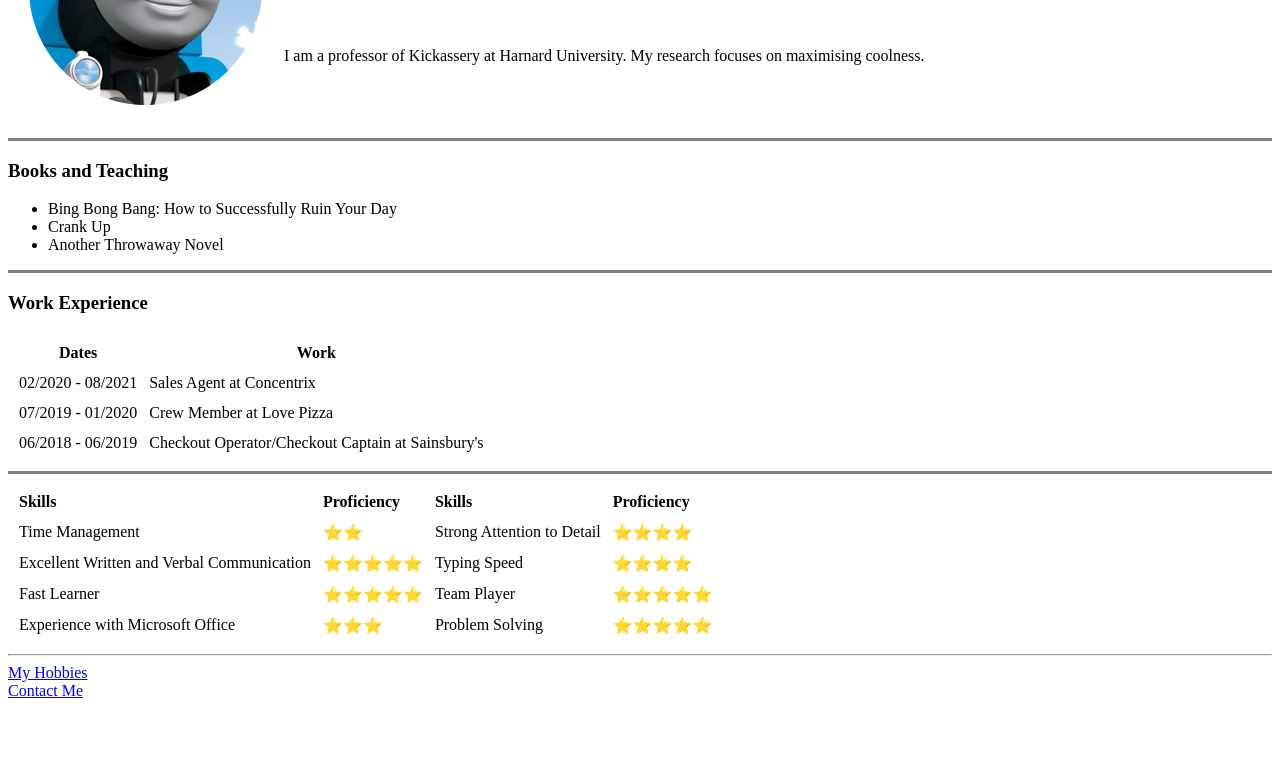
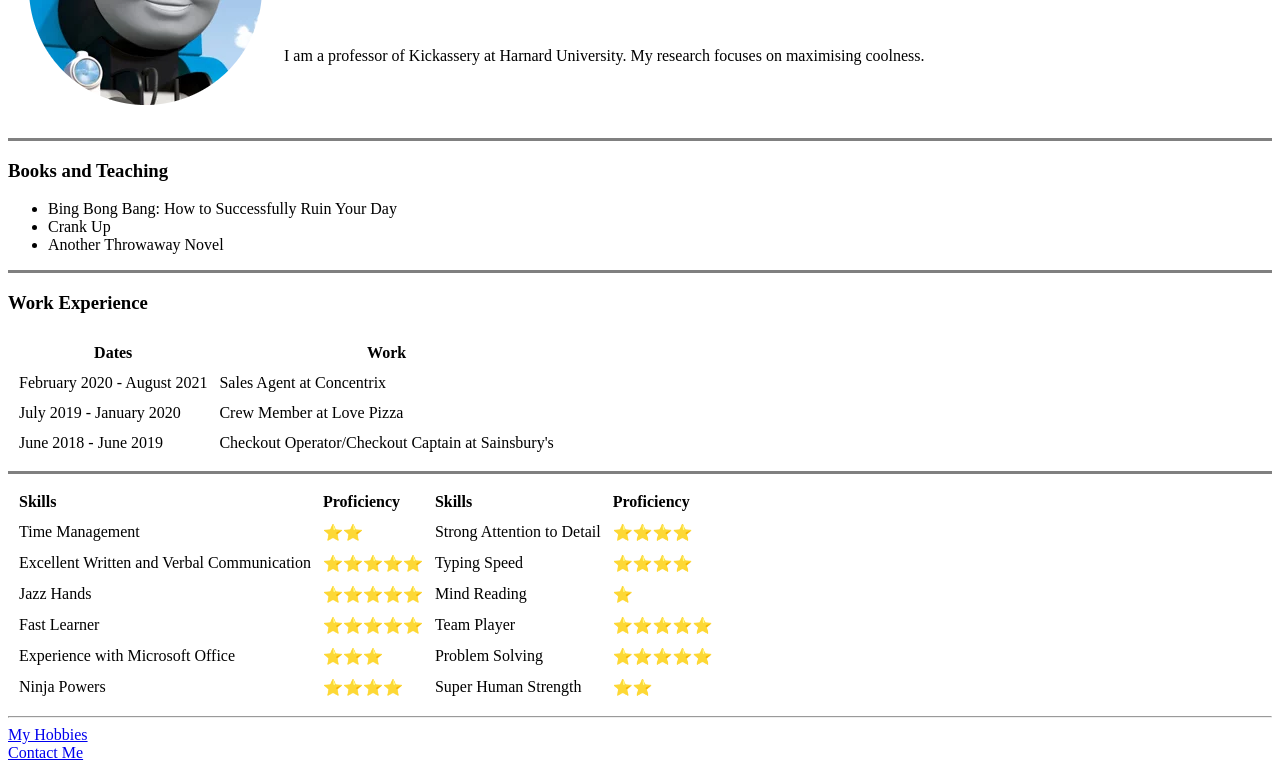
Before and after one commit to thomasjpole/CV, a plain HTML site: page index.html in a window 1280 px wide. Shown: the part 157-927 px from the top of the page. Before the commit the page ends 865 px from the top, so only its background shows below. Drawn offline with Linux system fonts and the light colour scheme.

Commit message:
Add new index

```diff
--- a/index.html
+++ b/index.html
@@ -35,15 +35,15 @@
       </thead>
       <tbody>
         <tr>
-          <td>02/2020 - 08/2021</td>
+          <td>February 2020 - August 2021</td>
           <td>Sales Agent at Concentrix</td>
         </tr>
         <tr>
-          <td>07/2019 - 01/2020</td>
+          <td>July 2019 - January 2020</td>
           <td>Crew Member at Love Pizza</td>
         </tr>
         <tr>
-          <td>06/2018 - 06/2019</td>
+          <td>June 2018 - June 2019</td>
           <td>Checkout Operator/Checkout Captain at Sainsbury's</td>
         </tr>
       </tbody>
@@ -72,17 +72,28 @@
           <td>⭐⭐⭐⭐</td>
         </tr>
         <tr>
+          <td>Jazz Hands</td>
+          <td>⭐⭐⭐⭐⭐</td>
+          <td>Mind Reading</td>
+          <td>⭐</td>
+        </tr>
+        <tr>
           <td>Fast Learner</td>
           <td>⭐⭐⭐⭐⭐</td>
           <td>Team Player</td>
           <td>⭐⭐⭐⭐⭐</td>
         </tr>
-
         <tr>
           <td>Experience with Microsoft Office</td>
           <td>⭐⭐⭐</td>
           <td>Problem Solving</td>
           <td>⭐⭐⭐⭐⭐</td>
+        </tr>
+        <tr>
+          <td>Ninja Powers</td>
+          <td>⭐⭐⭐⭐</td>
+          <td>Super Human Strength</td>
+          <td>⭐⭐</td>
         </tr>
         </tbody>
         </table>
```
